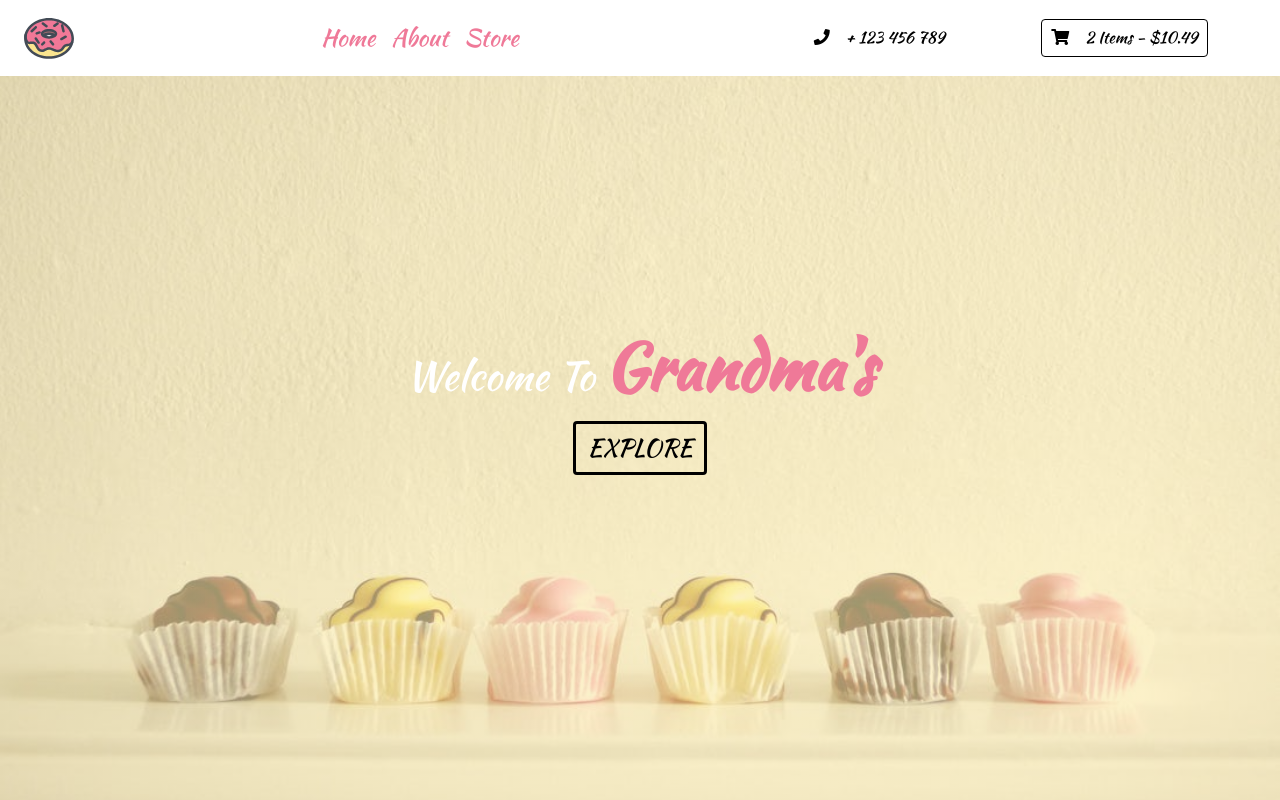
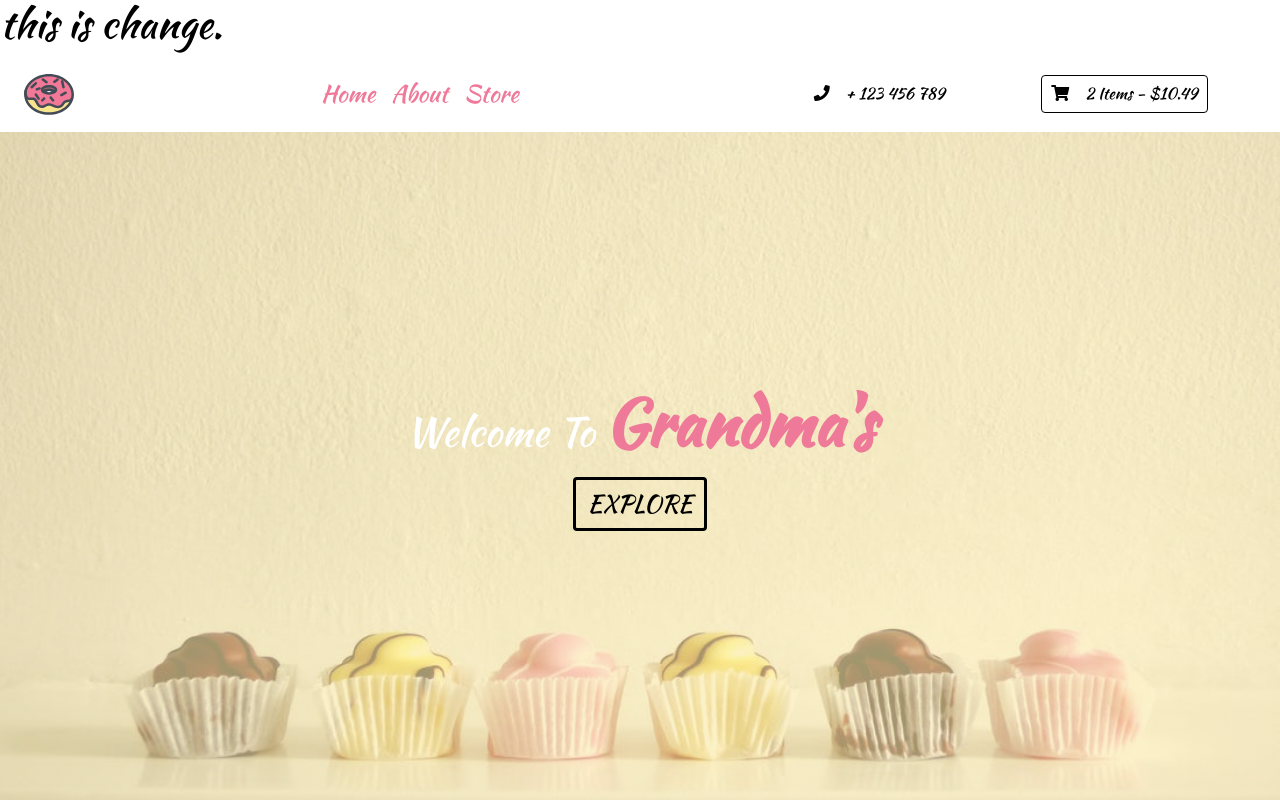
Before and after one commit to robin0172442/ssh, a plain HTML site: page index.html in a window 1280 px wide. Shown: the top 800 px of the page. Drawn offline with Linux system fonts and the light colour scheme.

Commit message:
adding header

```diff
--- a/index.html
+++ b/index.html
@@ -18,6 +18,7 @@
 </head>
 
 <body>
+  <h1>this is change.</h1>
   <!-- header -->
   <header>
     <!-- navbar  -->
```
